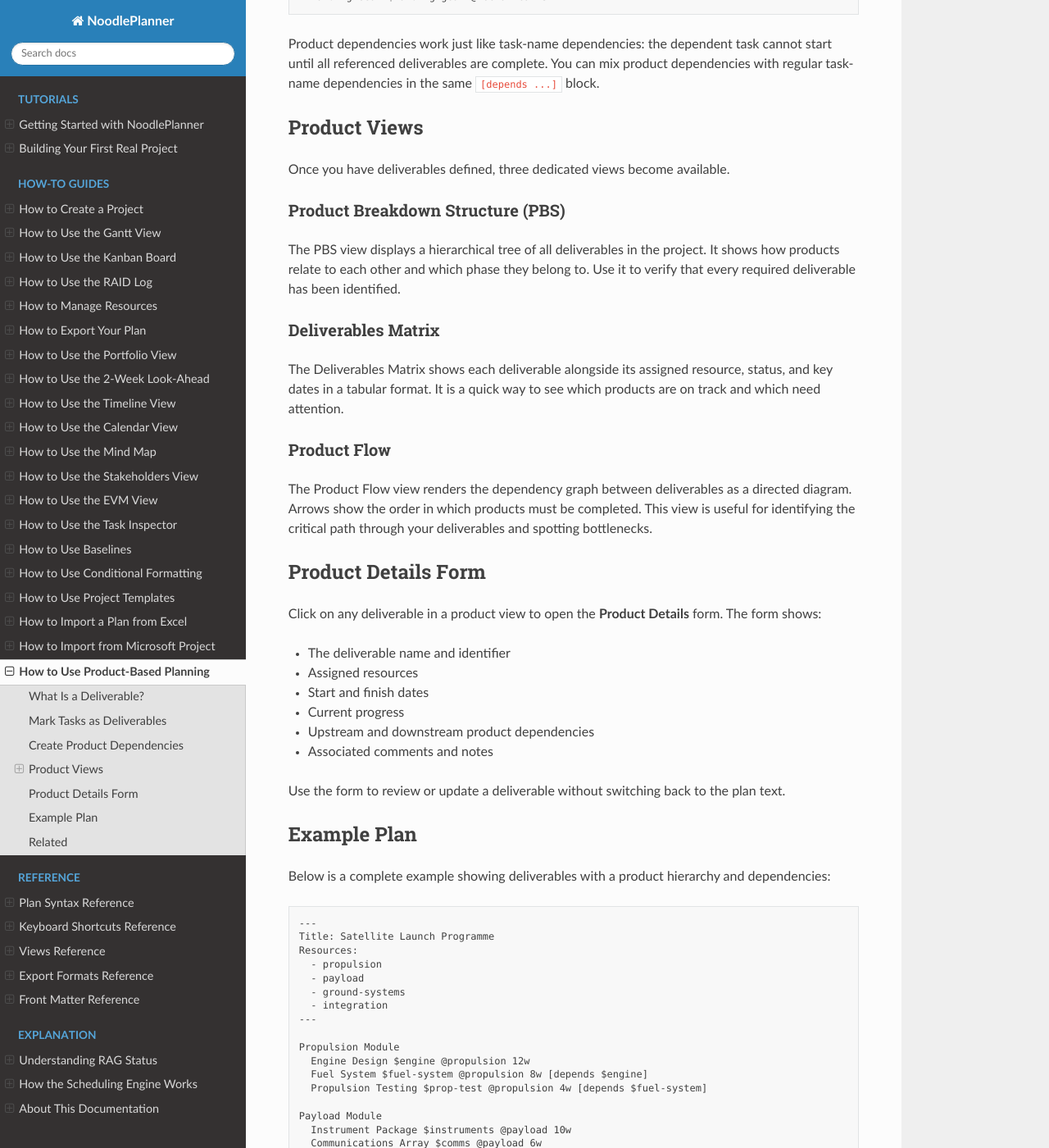
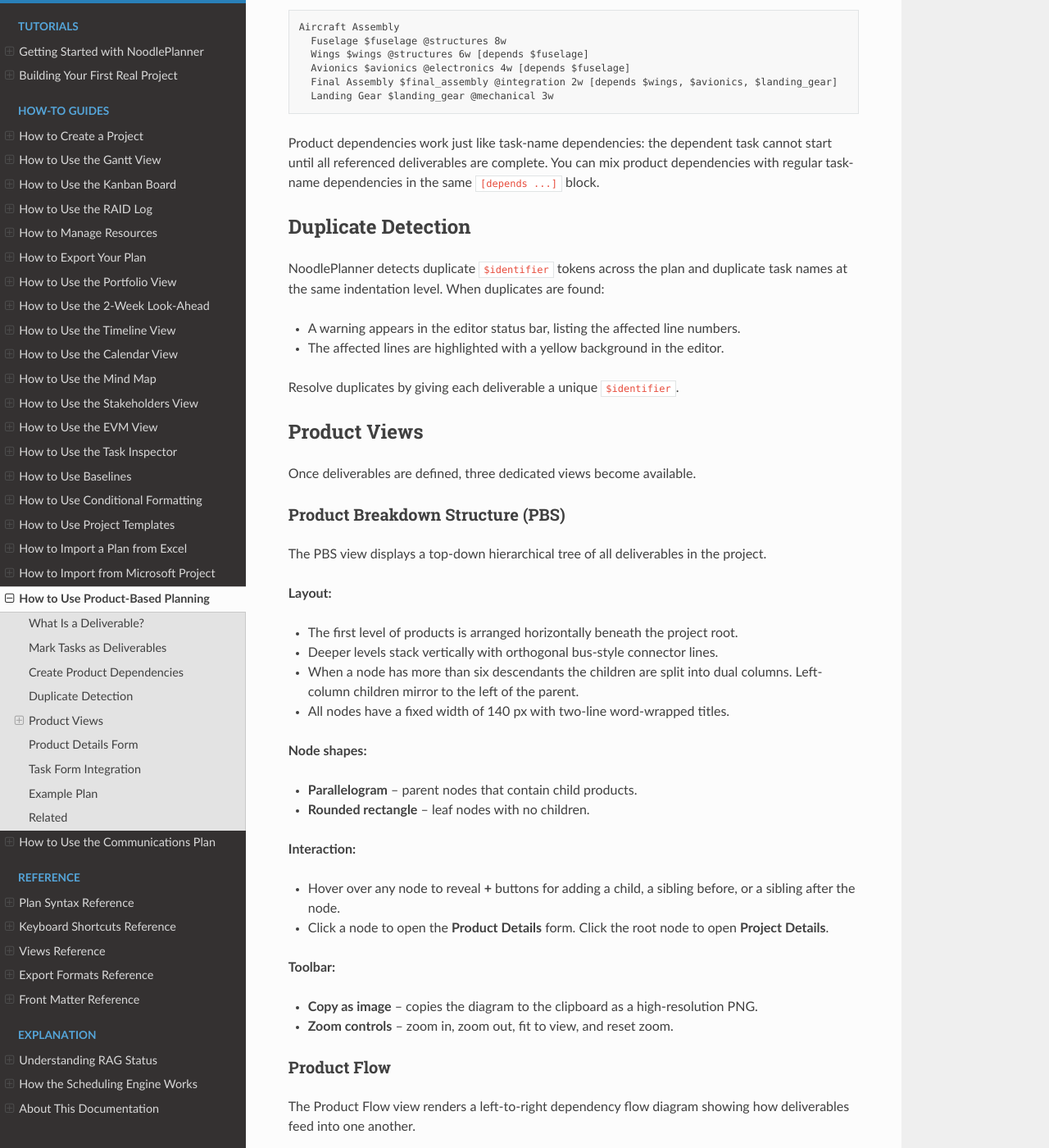
Before and after one commit to kevinmcaleer/noodleplanner, a Sphinx documentation site: the page built from docs/how-to/product-planning.rst, in a window 1280 px wide and 1400 px high, scrolled down 936 px. Shown: the whole window at 82% size. Built offline with Sphinx 7.4.7 and the Read the Docs theme 3.1.0, drawn with Linux system fonts in a browser that asks for light colours; some of the changed text lies outside the part shown.

Commit message:
docs: rewrite product planning docs and add communications plan guide
Rewrite product-planning.rst with comprehensive coverage of all current
features including PBS layout details, Product Flow interactions, orphan
detection, deliverables matrix columns, product details form fields, task
form integration, and duplicate detection. Add new communications-plan.rst
documenting the comms plan view, storage format, Word export, and Excel
worksheet inclusion. Update plan-syntax.rst with improved $identifier
documentation, mixed dependency examples, and the ---comms--- section format.

Co-Authored-By: Claude Opus 4.6 (1M context) <noreply@anthropic.com>

```diff
--- a/docs/how-to/product-planning.rst
+++ b/docs/how-to/product-planning.rst
@@ -1,17 +1,24 @@
 How to Use Product-Based Planning
 ==================================
 
-Product-based planning lets you organise your project around the things it delivers rather than just the work required. Each deliverable is marked with a ``$name`` token, giving you dedicated views for tracking products, their dependencies, and their status.
+Product-based planning lets you organise your project around the things it
+delivers rather than just the work required. Each deliverable is marked with a
+``$identifier`` token, unlocking dedicated views for visualising product
+hierarchies, tracking dependencies, and monitoring status.
 
 What Is a Deliverable?
 -----------------------
 
-A deliverable (also called a product) is a tangible output of your project — a document, a component, a release, or any other concrete result. In NoodlePlanner, you mark a task as a deliverable by adding a ``$name`` token to the task line.
+A deliverable (also called a *product*) is a tangible output of your project
+-- a document, a component, a release, or any other concrete result. In
+NoodlePlanner you mark a task as a deliverable by adding a ``$identifier``
+token to the task line. Spaces in the identifier are automatically replaced
+with underscores.
 
 Mark Tasks as Deliverables
 ---------------------------
 
-Add a ``$name`` token to any task to turn it into a deliverable:
+Add a ``$identifier`` token to any task to turn it into a deliverable:
 
 .. code-block:: text
 
@@ -19,9 +26,16 @@ Add a ``$name`` token to any task to turn it into a deliverable:
      Fuselage $fuselage @structures 8w
      Wings $wings @structures 6w
      Avionics $avionics @electronics 4w
-     Landing Gear $landing-gear @mechanical 3w
+     Landing Gear $landing_gear @mechanical 3w
 
-The ``$`` prefix followed by a short identifier is all that is needed. The identifier is used when referencing the deliverable in dependencies and in the product views.
+The ``$`` prefix followed by a short identifier is all that is needed. The
+identifier is used when referencing the deliverable in dependencies and across
+product views.
+
+You can also promote a task from the **Task Details** form by clicking the
+**Make Deliverable** button. NoodlePlanner generates a unique ``$identifier``
+automatically. Once a task is a deliverable, the button changes to **Product**
+and opens the Product Details form when clicked.
 
 Create Product Dependencies
 -----------------------------
@@ -34,49 +48,187 @@ Use ``[depends $product]`` to declare that one deliverable depends on another:
      Fuselage $fuselage @structures 8w
      Wings $wings @structures 6w [depends $fuselage]
      Avionics $avionics @electronics 4w [depends $fuselage]
-     Final Assembly $final-assembly @integration 2w [depends $wings, $avionics, $landing-gear]
-     Landing Gear $landing-gear @mechanical 3w
+     Final Assembly $final_assembly @integration 2w [depends $wings, $avionics, $landing_gear]
+     Landing Gear $landing_gear @mechanical 3w
 
-Product dependencies work just like task-name dependencies: the dependent task cannot start until all referenced deliverables are complete. You can mix product dependencies with regular task-name dependencies in the same ``[depends ...]`` block.
+Product dependencies work just like task-name dependencies: the dependent task
+cannot start until all referenced deliverables are complete. You can mix
+product dependencies with regular task-name dependencies in the same
+``[depends ...]`` block.
+
+Duplicate Detection
+--------------------
+
+NoodlePlanner detects duplicate ``$identifier`` tokens across the plan and
+duplicate task names at the same indentation level. When duplicates are found:
+
+- A warning appears in the editor status bar, listing the affected line
+  numbers.
+- The affected lines are highlighted with a yellow background in the editor.
+
+Resolve duplicates by giving each deliverable a unique ``$identifier``.
 
 Product Views
 --------------
 
-Once you have deliverables defined, three dedicated views become available.
+Once deliverables are defined, three dedicated views become available.
 
 Product Breakdown Structure (PBS)
 ~~~~~~~~~~~~~~~~~~~~~~~~~~~~~~~~~~
 
-The PBS view displays a hierarchical tree of all deliverables in the project. It shows how products relate to each other and which phase they belong to. Use it to verify that every required deliverable has been identified.
+The PBS view displays a top-down hierarchical tree of all deliverables in the
+project.
+
+**Layout:**
+
+- The first level of products is arranged horizontally beneath the project
+  root.
+- Deeper levels stack vertically with orthogonal bus-style connector lines.
+- When a node has more than six descendants the children are split into dual
+  columns. Left-column children mirror to the left of the parent.
+- All nodes have a fixed width of 140 px with two-line word-wrapped titles.
+
+**Node shapes:**
+
+- **Parallelogram** -- parent nodes that contain child products.
+- **Rounded rectangle** -- leaf nodes with no children.
+
+**Interaction:**
+
+- Hover over any node to reveal **+** buttons for adding a child, a sibling
+  before, or a sibling after the node.
+- Click a node to open the **Product Details** form. Click the root node to
+  open **Project Details**.
+
+**Toolbar:**
+
+- **Copy as image** -- copies the diagram to the clipboard as a high-resolution
+  PNG.
+- **Zoom controls** -- zoom in, zoom out, fit to view, and reset zoom.
+
+Product Flow
+~~~~~~~~~~~~~
+
+The Product Flow view renders a left-to-right dependency flow diagram showing
+how deliverables feed into one another.
+
+**Node types:**
+
+- **Rectangular nodes** -- leaf products, displayed with their name and
+  ``$identifier``.
+- **Diamond gate nodes** -- summary products, labelled with the stage name and
+  "X complete" to indicate how many child products must finish.
+
+**Dependency creation:**
+
+- Drag from the **right-side connector** (``+``) of any node and drop onto the
+  body of another node to create a dependency. Connection connectors are hidden
+  until you hover over a node.
+- Click an arrow to select it (the arrow turns red). Press the **Delete** key
+  to remove the dependency.
+
+**Orphan detection:**
+
+Products that have no incoming or outgoing dependencies (dead ends) are
+highlighted with a pulsing orange dashed border so you can spot gaps in the
+flow.
+
+**Expand / Collapse:**
+
+- Stage-level nodes that have ``[depends]`` entries are shown collapsed by
+  default on the first render.
+- Use the **Expand All** and **Collapse All** buttons to toggle between
+  phase-level and fully detailed views.
+
+**Toolbar:**
+
+- **Copy as image** and **Zoom controls** as described above.
 
 Deliverables Matrix
 ~~~~~~~~~~~~~~~~~~~~
 
-The Deliverables Matrix shows each deliverable alongside its assigned resource, status, and key dates in a tabular format. It is a quick way to see which products are on track and which need attention.
+The Deliverables Matrix presents all deliverables in a tabular format with the
+following columns:
 
-Product Flow
-~~~~~~~~~~~~~
+.. list-table::
+   :header-rows: 1
+   :widths: 20 80
 
-The Product Flow view renders the dependency graph between deliverables as a directed diagram. Arrows show the order in which products must be completed. This view is useful for identifying the critical path through your deliverables and spotting bottlenecks.
+   * - Column
+     - Description
+   * - ID
+     - The ``$identifier`` of the deliverable.
+   * - Deliverable
+     - The task name.
+   * - Activities
+     - All activities collected from the full descendant tree (not just direct
+       children).
+   * - Resources
+     - Assigned resources.
+   * - Dependencies
+     - Product and task dependencies.
+   * - Dates
+     - Start and finish dates.
+   * - Status
+     - RAG status derived from child task completion percentages (rolled up).
+   * - Progress
+     - Overall completion percentage.
+
+Click any row to open the **Product Details** form for that deliverable.
 
 Product Details Form
 ---------------------
 
-Click on any deliverable in a product view to open the **Product Details** form. The form shows:
+Click on any deliverable in a product view to open the Product Details form in
+the detail pane. The form contains:
 
-- The deliverable name and identifier
-- Assigned resources
-- Start and finish dates
-- Current progress
-- Upstream and downstream product dependencies
-- Associated comments and notes
+**Editable fields:**
 
-Use the form to review or update a deliverable without switching back to the plan text.
+- **Title** -- a contenteditable heading that stays in sync with the Product
+  Title input field.
+- **Identifier** -- the ``$identifier`` value. Spaces typed here are
+  automatically replaced with underscores.
+- **Purpose** -- free-text comments describing the deliverable's purpose.
+- **Resources / Skills** -- assigned resources.
+- **Dependencies** -- upstream product dependencies.
+
+**Read-only information:**
+
+- **Composition** -- child tasks with their individual completion percentages.
+- **Child Products** -- clickable links to navigate to child deliverables.
+- **Dates** -- start and finish dates (calculated by the scheduling engine).
+- **Progress** -- rolled-up completion percentage.
+
+**Mini flow diagram:**
+
+A small dependency diagram at the bottom of the form shows
+**inputs -> current product -> outputs**. Each node in the mini flow is
+clickable, allowing quick navigation between related products.
+
+**Actions:**
+
+- **Task Details** -- switches to the standard task form for the same task.
+- **Remove Deliverable Status** -- strips the ``$identifier`` token from the
+  task, converting it back to a regular task.
+
+Changes to the form are saved automatically with a 1.5-second debounce delay.
+
+Task Form Integration
+----------------------
+
+The standard task form includes deliverable-related actions:
+
+- **Make Deliverable** -- appears on tasks that are not yet deliverables.
+  Clicking it generates a unique ``$identifier`` and marks the task as a
+  deliverable.
+- **Product** -- appears on tasks that are already deliverables. Clicking it
+  opens the Product Details form.
 
 Example Plan
 -------------
 
-Below is a complete example showing deliverables with a product hierarchy and dependencies:
+Below is a complete example showing deliverables with a product hierarchy and
+dependencies:
 
 .. code-block:: text
 
@@ -91,26 +243,27 @@ Below is a complete example showing deliverables with a product hierarchy and de
 
    Propulsion Module
      Engine Design $engine @propulsion 12w
-     Fuel System $fuel-system @propulsion 8w [depends $engine]
-     Propulsion Testing $prop-test @propulsion 4w [depends $fuel-system]
+     Fuel System $fuel_system @propulsion 8w [depends $engine]
+     Propulsion Testing $prop_test @propulsion 4w [depends $fuel_system]
 
    Payload Module
      Instrument Package $instruments @payload 10w
-     Communications Array $comms @payload 6w
-     Payload Integration $payload-int @payload 3w [depends $instruments, $comms]
+     Communications Array $comms_array @payload 6w
+     Payload Integration $payload_int @payload 3w [depends $instruments, $comms_array]
 
    Ground Systems
-     Launch Pad Preparation $launch-pad @ground-systems 16w
-     Mission Control Software $mission-sw @ground-systems 12w
+     Launch Pad Preparation $launch_pad @ground-systems 16w
+     Mission Control Software $mission_sw @ground-systems 12w
 
    Final Integration
-     Vehicle Assembly $vehicle @integration 4w [depends $prop-test, $payload-int]
-     Launch Rehearsal $rehearsal @integration 2w [depends $vehicle, $launch-pad, $mission-sw]
+     Vehicle Assembly $vehicle @integration 4w [depends $prop_test, $payload_int]
+     Launch Rehearsal $rehearsal @integration 2w [depends $vehicle, $launch_pad, $mission_sw]
      Launch 0d [depends $rehearsal]
 
 Related
 --------
 
-- :doc:`../reference/plan-syntax` — full syntax reference including the ``$name`` token
-- :doc:`use-the-gantt-view` — Gantt view guide
-- :doc:`../reference/views` — overview of all views
+- :doc:`communications-plan` -- Communications Plan guide
+- :doc:`../reference/plan-syntax` -- full syntax reference including the ``$identifier`` token
+- :doc:`use-the-gantt-view` -- Gantt view guide
+- :doc:`../reference/views` -- overview of all views
--- a/docs/index.rst
+++ b/docs/index.rst
@@ -34,6 +34,7 @@ Welcome to NoodlePlanner — a powerful project planning tool that converts natu
    how-to/import-from-excel
    how-to/import-from-ms-project
    how-to/product-planning
+   how-to/communications-plan
 
 .. toctree::
    :maxdepth: 2
--- a/docs/reference/plan-syntax.rst
+++ b/docs/reference/plan-syntax.rst
@@ -18,7 +18,11 @@ File Structure
    ---raid log---
    <RAID log markdown table>
 
-Front matter is optional. The RAID log section is appended automatically when you save the RAID log.
+   ---comms---
+   <Communications plan markdown table>
+
+Front matter is optional. The RAID log and communications plan sections are
+appended automatically when you save from their respective views.
 
 Task Line Syntax
 -----------------
@@ -127,22 +131,37 @@ Use ``!"note"`` for a comment that is prominently flagged:
 Deliverables (Products)
 ~~~~~~~~~~~~~~~~~~~~~~~~
 
-Mark a task as a deliverable or product with the ``$`` prefix:
+Mark a task as a deliverable or product with the ``$`` prefix followed by a
+short identifier:
 
 .. code-block:: text
 
    Fuselage $fuselage @team-a 4w
    Avionics $avionics @team-b 3w
 
-The ``$name`` token assigns a product identifier to the task. This enables product-based planning views such as the Product Breakdown Structure, Deliverables Matrix, and Product Flow.
+The ``$identifier`` token assigns a product identifier to the task. The
+identifier must be unique across the plan -- duplicate ``$identifier`` tokens
+are flagged in the editor with a yellow highlight and a status-bar warning
+showing the affected line numbers. Spaces typed in an identifier are
+automatically replaced with underscores.
 
-Product-level dependencies are created by referencing a ``$name`` in a ``[depends ...]`` block:
+Adding a ``$identifier`` enables the product-based planning views: Product
+Breakdown Structure, Deliverables Matrix, and Product Flow.
+
+Product-level dependencies are created by referencing a ``$identifier`` in a
+``[depends ...]`` block:
 
 .. code-block:: text
 
    Avionics $avionics [depends $fuselage]
 
-This means the Avionics task cannot start until the Fuselage deliverable is complete.
+This means the Avionics task cannot start until the Fuselage deliverable is
+complete. You can mix product dependencies (``$identifier``) with task-name
+dependencies in the same ``[depends ...]`` block:
+
+.. code-block:: text
+
+   Final Assembly $assembly [depends $avionics, Structural Review]
 
 Dependencies
 ~~~~~~~~~~~~~
@@ -194,3 +213,22 @@ The RAID log is embedded in the plan after a ``---raid log---`` separator as a m
    | 1  | Risk | ...   | ... | Open   |
 
 This section is managed automatically by the RAID Log view. Do not edit it manually unless you are confident of the format.
+
+Communications Plan Section
+-----------------------------
+
+The communications plan is embedded in the plan after a ``---comms---``
+separator as a markdown table:
+
+.. code-block:: markdown
+
+   ---comms---
+
+   # Communications Plan
+
+   | ID | Activity | Audience | Content | Frequency | Channel | Owner | Status |
+   |----|----------|----------|---------|-----------|---------|-------|--------|
+   | 1  | Weekly Status Update | Steering Board | Progress summary | Weekly | Email | PM | Active |
+
+This section is managed by the Comms Plan view. See
+:doc:`../how-to/communications-plan` for usage details.
```
Also changed, not shown: docs/how-to/communications-plan.rst (added, +113 -0 lines).
